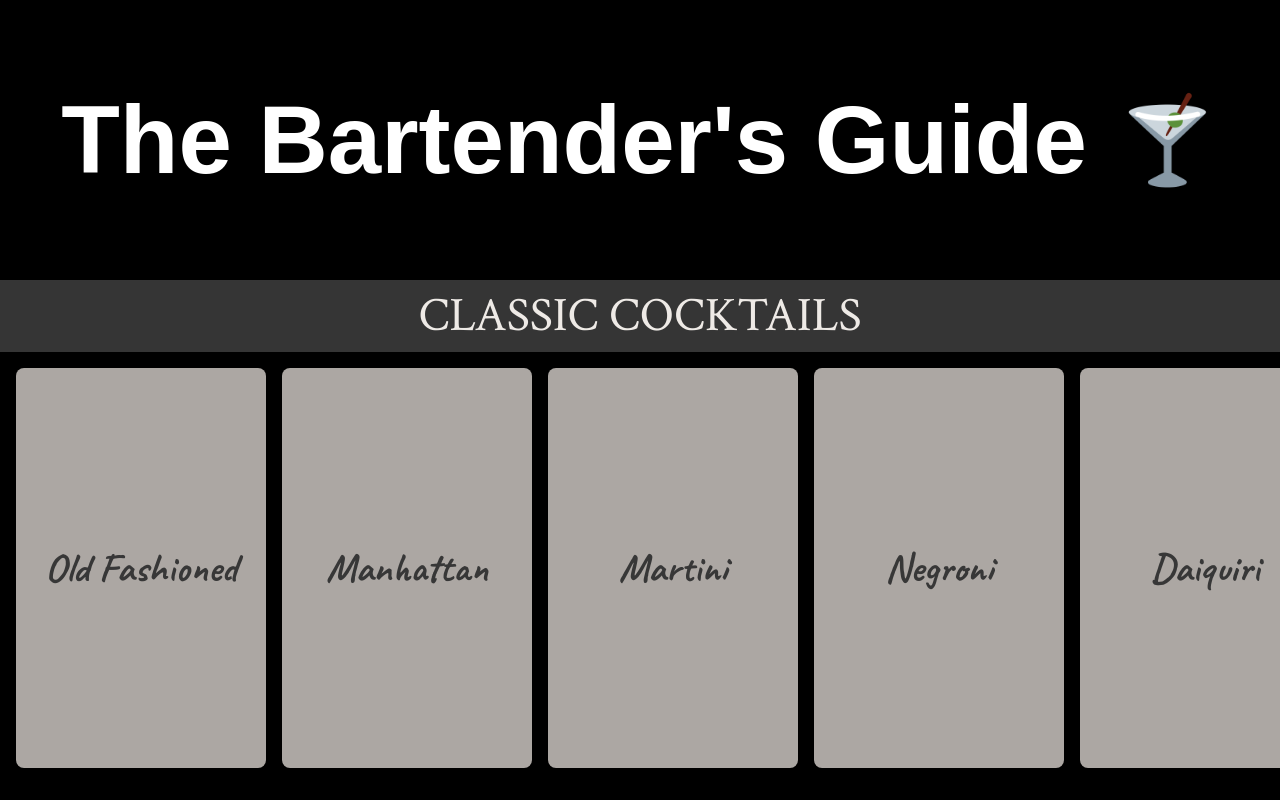
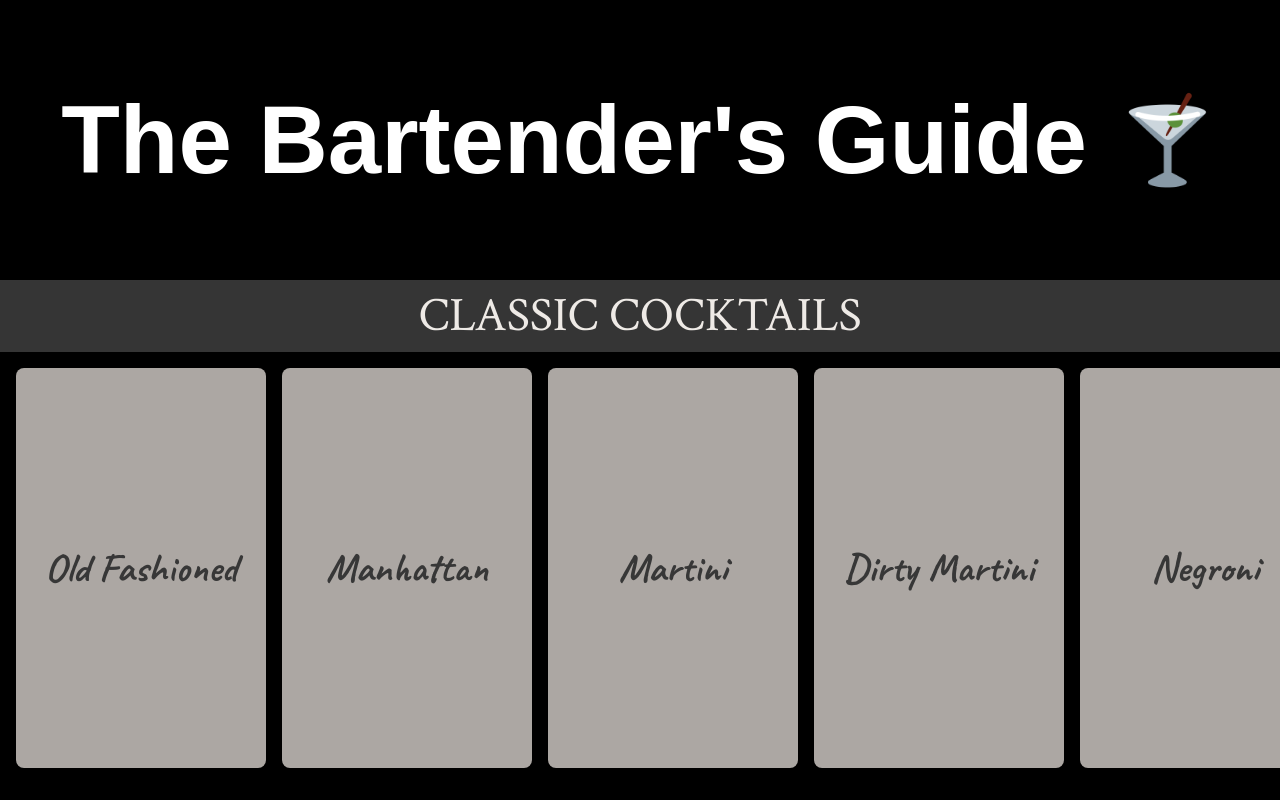
Before and after one commit to tristanhebrt/The-Bar, a React (Vite) app: page / in a window 1280 px wide. Shown: the top 800 px of the page. Built offline with nearby package versions, Linux system fonts and the light colour scheme; a web font is replaced by a local one.

Commit message:
Better Quiz
Changed some of the logic elements for more accurate answer processing.

```diff
--- a/src/components/Classics.jsx
+++ b/src/components/Classics.jsx
@@ -8,7 +8,7 @@ const classicCocktails = [
         ingredients: {
             booze: ["2 oz Whiskey"],
             syrups: ["0.25 oz Demerara Syrup"],
-            bitters: ["3 dashes Angostura Bitters"],
+            bitters: ["3 Dashes Angostura Bitters"],
             garnishes: ["Orange peel"]
         },
         steps: [
@@ -35,9 +35,22 @@ const classicCocktails = [
     {
         title: "Martini",
         ingredients: {
-            booze: ["2.5 oz Gin"],
+            booze: ["2 oz Gin"],
             syrups: ["0.5 oz Dry Vermouth"],
-            garnishes: ["Lemon twist or olive"]
+            garnishes: ["Lemon twist"]
+        },
+        steps: [
+            "Stir gin and vermouth with ice until well chilled.",
+            "Strain into a chilled martini glass.",
+            "Garnish with a lemon twist or olive."
+        ]
+    },
+    {
+        title: "Dirty Martini",
+        ingredients: {
+            booze: ["2 oz Gin", "0.25 oz Dry Vermouth"],
+            others: ["1 oz Olive Brine"],
+            garnishes: ["Olive Skewer"]
         },
         steps: [
             "Stir gin and vermouth with ice until well chilled.",
@@ -48,9 +61,7 @@ const classicCocktails = [
     {
         title: "Negroni",
         ingredients: {
-            booze: ["1 oz Gin"],
-            syrups: ["1 oz Sweet Vermouth"],
-            bitters: ["1 oz Campari"],
+            booze: ["1 oz Gin", "1 oz Sweet Vermouth", "1 oz Campari"],
             garnishes: ["Orange peel"]
         },
         steps: [
@@ -63,7 +74,7 @@ const classicCocktails = [
         title: "Daiquiri",
         ingredients: {
             booze: ["2 oz White Rum"],
-            syrups: ["1 oz Fresh Lime Juice", "0.75 oz Simple Syrup"]
+            syrups: ["1 oz Lime Juice", "0.75 oz Simple Syrup"]
         },
         steps: [
             "Shake all ingredients with ice until well chilled.",
@@ -75,9 +86,9 @@ const classicCocktails = [
         title: "Whiskey Sour",
         ingredients: {
             booze: ["2 oz Bourbon"],
-            syrups: ["0.75 oz Fresh Lemon Juice", "0.75 oz Simple Syrup"],
+            syrups: ["0.75 oz Lemon Juice", "0.75 oz Simple Syrup"],
             others: ["Egg white"],
-            garnishes: ["Cherry or orange slice"]
+            garnishes: ["Cherry or Orange Slice"]
         },
         steps: [
             "Dry shake all ingredients (without ice) if using egg white.",
@@ -90,7 +101,7 @@ const classicCocktails = [
         title: "Margarita",
         ingredients: {
             booze: ["2 oz Tequila"],
-            syrups: ["1 oz Fresh Lime Juice", "0.75 oz Cointreau or Triple Sec"],
+            syrups: ["1 oz Lime Juice", "0.5 oz Cointreau"],
             garnishes: ["Salt rim", "Lime wheel"]
         },
         steps: [
@@ -103,7 +114,7 @@ const classicCocktails = [
         title: "Mojito",
         ingredients: {
             booze: ["2 oz White Rum"],
-            syrups: ["1 oz Fresh Lime Juice", "0.75 oz Simple Syrup"],
+            syrups: ["1 oz Lime Juice", "0.75 oz Simple Syrup"],
             others: ["6-8 Mint Leaves", "Soda Water"],
             garnishes: ["Mint"]
         },
@@ -118,7 +129,6 @@ const classicCocktails = [
         ingredients: {
             booze: ["2 oz White Rum"],
             syrups: ["3 oz Pineapple Juice", "1 oz Coconut Cream"],
-            others: ["Blended with ice"],
             garnishes: ["Cherry", "Pineapple wedge"]
         },
         steps: [
@@ -131,8 +141,8 @@ const classicCocktails = [
         title: "Sazerac",
         ingredients: {
             booze: ["2 oz Rye Whiskey"],
-            syrups: ["1 Sugar Cube"],
-            bitters: ["3 dashes Peychaud’s Bitters"],
+            syrups: ["0.25 oz Simple Syrup"],
+            bitters: ["3 Dashes Peychaud’s Bitters"],
             others: ["Absinthe rinse"],
             garnishes: ["Lemon twist"]
         },
@@ -147,7 +157,7 @@ const classicCocktails = [
         title: "French 75",
         ingredients: {
             booze: ["1 oz Gin"],
-            syrups: ["0.5 oz Lemon Juice", "0.5 oz Simple Syrup"],
+            syrups: ["0.5 Lemon Juice", "0.5 oz Simple Syrup"],
             others: ["Champagne"],
             garnishes: ["Lemon twist"]
         },
@@ -158,10 +168,10 @@ const classicCocktails = [
         ]
     },
     {
-        title: "Bloody Mary",
+        title: "Caesar",
         ingredients: {
-            booze: ["2 oz Vodka"],
-            syrups: ["4 oz Tomato Juice", "0.5 oz Fresh Lemon Juice"],
+            booze: ["1.5 oz Vodka"],
+            syrups: ["4 oz Tomato Juice", "1 oz Lime Juice"],
             others: ["1 dash Worcestershire Sauce", "1 dash Hot Sauce", "Celery Salt", "Black Pepper"],
             garnishes: ["Celery Stalk"]
         },
--- a/src/components/Quiz.jsx
+++ b/src/components/Quiz.jsx
@@ -59,16 +59,22 @@ const Quiz = ({ cocktails }) => {
         }
         const randomCocktail = cocktails[Math.floor(Math.random() * cocktails.length)];
         const allIngredients = [
-            ...randomCocktail.ingredients.booze,
-            ...randomCocktail.ingredients.syrups,
+            ...(randomCocktail.ingredients.booze || []),
+            ...(randomCocktail.ingredients.syrups || []),
             ...(randomCocktail.ingredients.others || []),
-            ...randomCocktail.ingredients.garnishes
+            ...(randomCocktail.ingredients.garnishes || []),
+            ...(randomCocktail.ingredients.bitters || [])
         ];
         if (allIngredients.length === 0) {
             generateQuestion(retryCount + 1);
             return;
         }
-        const randomIngredientString = allIngredients[Math.floor(Math.random() * allIngredients.length)];
+        const validIngredients = allIngredients.filter(ingredient => ingredient.split(' ').length > 1);
+        if (validIngredients.length === 0) {
+            generateQuestion(retryCount + 1);
+            return;
+        }
+        const randomIngredientString = validIngredients[Math.floor(Math.random() * validIngredients.length)];
         const [ingredientQuantity, ...ingredientNameParts] = randomIngredientString.split(' ');
         const ingredientName = ingredientNameParts.join(' ');
         const questionType = Math.floor(Math.random() * 3);
@@ -77,21 +83,24 @@ const Quiz = ({ cocktails }) => {
         switch (questionType) {
             case 0:
                 question = {
+                    text: `What is one of the ingredients in a ${randomCocktail.title}?`,
                     answer: ingredientName,
-                    text: `What is one of the ingredients in a ${randomCocktail.title}?`,
-                    answer: ingredientName
+                    allAnswers: allIngredients.map(ingredient => ingredient.split(' ').slice(1).join(' '))
                 };
                 break;
             case 1:
-                question = {
-                    answer: ingredientQuantity,
-                    text: `How much ${ingredientName} is in a ${randomCocktail.title}?`,
-                    answer: ingredientQuantity
-                };
+                if (randomCocktail.ingredients.booze.includes(randomIngredientString) || randomCocktail.ingredients.syrups.includes(randomIngredientString)) {
+                    question = {
+                        text: `How much ${ingredientName} is in a ${randomCocktail.title}?`,
+                        answer: ingredientQuantity.replace(/[a-zA-Z]/g, '')
+                    };
+                } else {
+                    generateQuestion(retryCount + 1);
+                    return;
+                }
                 break;
             case 2:
                 question = {
-                    answer: randomCocktail.title,
                     text: `Which cocktail is made with the following ingredients: ${allIngredients.join(', ')}?`,
                     answer: randomCocktail.title
                 };
@@ -105,7 +114,18 @@ const Quiz = ({ cocktails }) => {
 
     const handleSubmit = (e) => {
         e.preventDefault();
-        if (answer.toLowerCase() === currentQuestion.answer.toLowerCase()) {
+        let submittedAnswer = answer;
+        if (currentQuestion.text.startsWith('How much')) {
+            submittedAnswer = submittedAnswer.replace(/[a-zA-Z]/g, '').trim();
+        }
+        console.log('Submitted Answer:', submittedAnswer);
+        console.log('Correct Answer:', currentQuestion.answer);
+        if (currentQuestion.text.startsWith('What is one of the ingredients')) {
+            if (currentQuestion.allAnswers.some(ans => ans.toLowerCase() === submittedAnswer.toLowerCase()) ||
+                currentQuestion.allAnswers.some(ans => ans.toLowerCase().includes(submittedAnswer.toLowerCase()))) {
+                setScore(score + 1);
+            }
+        } else if (submittedAnswer.toLowerCase() === currentQuestion.answer.toLowerCase()) {
             setScore(score + 1);
         }
         setAnswer('');
@@ -127,7 +147,6 @@ const Quiz = ({ cocktails }) => {
                             />
                             <Button type="submit">Submit</Button>
                         </form>
-                        {console.log('Current Question:', currentQuestion)}
                     </div>
                 ) : (
                     <p>Loading question...</p>
```
